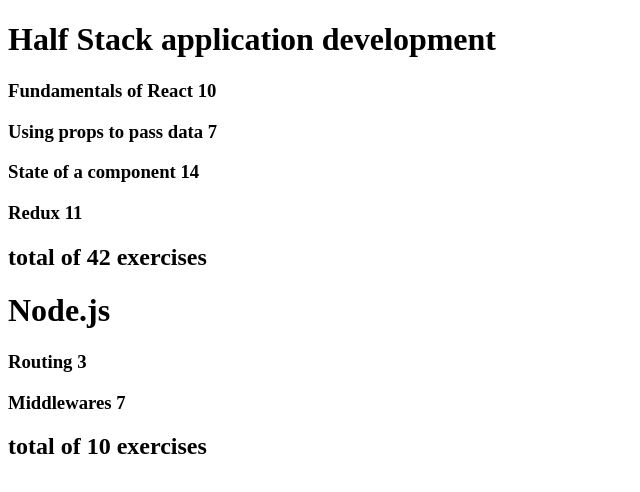
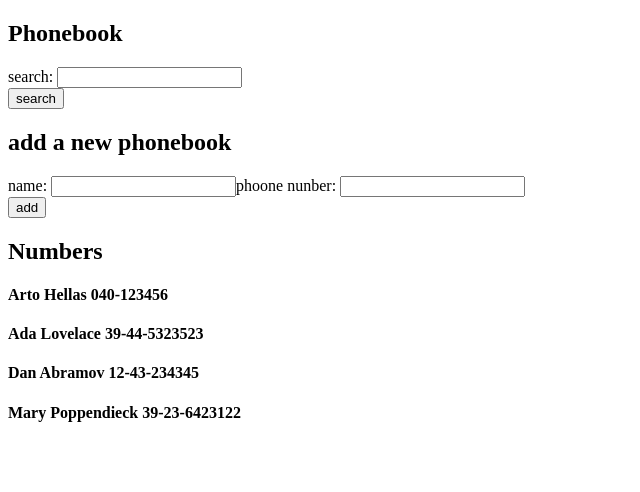
Before and after one commit to azooz59T/Fullstack-2021, a React (Create React App) app in the folder part-2/: page / in a window 1280 px wide. Shown: the top 492 px of the page, without its empty margins (0-640 px from the left). Built offline with nearby package versions, Linux system fonts and the light colour scheme.

Commit message:
exercises 2.6-2.10

```diff
--- a/part-2/src/App.js
+++ b/part-2/src/App.js
@@ -1,68 +1,102 @@
-import React from 'react'
-import Note from './components/Note'
+import React, { useState } from 'react'
 
-const Header = ({name}) =>{
+const Filter = ({submitfunction, newsearchName, changefunction}) =>{
   return(
-      <h1>{name}</h1>
+    <div>
+      <form onSubmit={submitfunction}>
+      <div>
+        search: <input value={newsearchName} onChange={changefunction}/>
+      </div>
+      <div>
+        <button type="submit">search</button>
+      </div>
+    </form>
+  </div>
   )
 }
+
 const App = () => {
-  const courses = [
-      {
-        name: 'Half Stack application development',
-        id: 1,
-        parts: [
-          {
-            name: 'Fundamentals of React',
-            exercises: 10,
-            id: 1
-          },
-          {
-            name: 'Using props to pass data',
-            exercises: 7,
-            id: 2
-          },
-          {
-            name: 'State of a component',
-            exercises: 14,
-            id: 3
-          },
-          {
-            name: 'Redux',
-            exercises: 11,
-            id: 4
-          }
-        ]
-      },
-      {
-        name: 'Node.js',
-        id: 2,
-        parts: [
-          {
-            name: 'Routing',
-            exercises: 3,
-            id: 1
-          },
-          {
-            name: 'Middlewares',
-            exercises: 7,
-            id: 2
-          }
-        ]
+  const [persons, setPersons] = useState([
+    { name: 'Arto Hellas', number: '040-123456', id: 1 },
+    { name: 'Ada Lovelace', number: '39-44-5323523', id: 2 },
+    { name: 'Dan Abramov', number: '12-43-234345', id: 3 },
+    { name: 'Mary Poppendieck', number: '39-23-6423122', id: 4 }
+  ])
+
+  const [searchName, setSearchName] = useState('')
+
+  const [newName, setNewName] = useState('')
+  const [newsearchName, setNewsearchName] = useState('')
+  const [newPhoneno, setNewPhoneno] = useState('')
+
+  const handlesearchName = (event) => {
+    setNewsearchName(event.target.value)
+  }
+
+  const handleNameChange = (event) => {
+    setNewName(event.target.value)
+  }
+
+  const handlePhonenoChange = (event) => {
+    setNewPhoneno(event.target.value)
+  }
+
+  const search = (event) =>{
+    event.preventDefault()
+    // let names = persons.map(person => person.name)
+    let foundname =persons.find(findbyname)
+    if (typeof foundname !== 'undefined'){
+      setSearchName(foundname);
+    }else{
+      alert("name doesn't exist")
+    }
+
+    function findbyname(somename){
+      return somename.name === newsearchName;
+    }
+  }
+
+  const addChanges = (event) => {
+    event.preventDefault()
+    if(persons.map(person => person.name).includes(newName) ||
+    persons.map(person => person.phone).includes(newPhoneno)){
+      alert(`${newName} is already added to phonebook`
+      )
+    }
+    else{
+      const person = {
+        name: newName,
+        phone: newPhoneno,
       }
-  ]
 
-  // const parts = course.parts
+      setPersons(persons.concat(person))
+      setNewName('')
+      setNewPhoneno('')
+    }
+
+  }
+
   return (
     <div>
-      {courses.map(course =>
-      <>
-          <Header name={course.name}/>
-          <Note parts={course.parts} />
-          </>
+      <h2>Phonebook</h2>
+      <h2>{searchName.name}</h2>
+      <h2>{searchName.number}</h2>
+      <h2>{searchName.id}</h2>
+      <Filter submitfunction={search} newsearchName={newsearchName} changefunction={handlesearchName}/>
+      <h2>add a new phonebook</h2>
+      <form onSubmit={addChanges}>
+        <div>
+          name: <input value={newName} onChange={handleNameChange}/>
+          phoone nunber: <input value={newPhoneno} onChange={handlePhonenoChange}/>
+        </div>
+        <div>
+          <button type="submit">add</button>
+        </div>
+      </form>
+      <h2>Numbers</h2>
+      {persons.map(person =>
+          <h4 key={person.name}>{person.name} {person.number}</h4>
         )}
-      {/* <Header name={course.name}/>
-     <Note parts={parts} /> */}
     </div>
   )
 }
```
